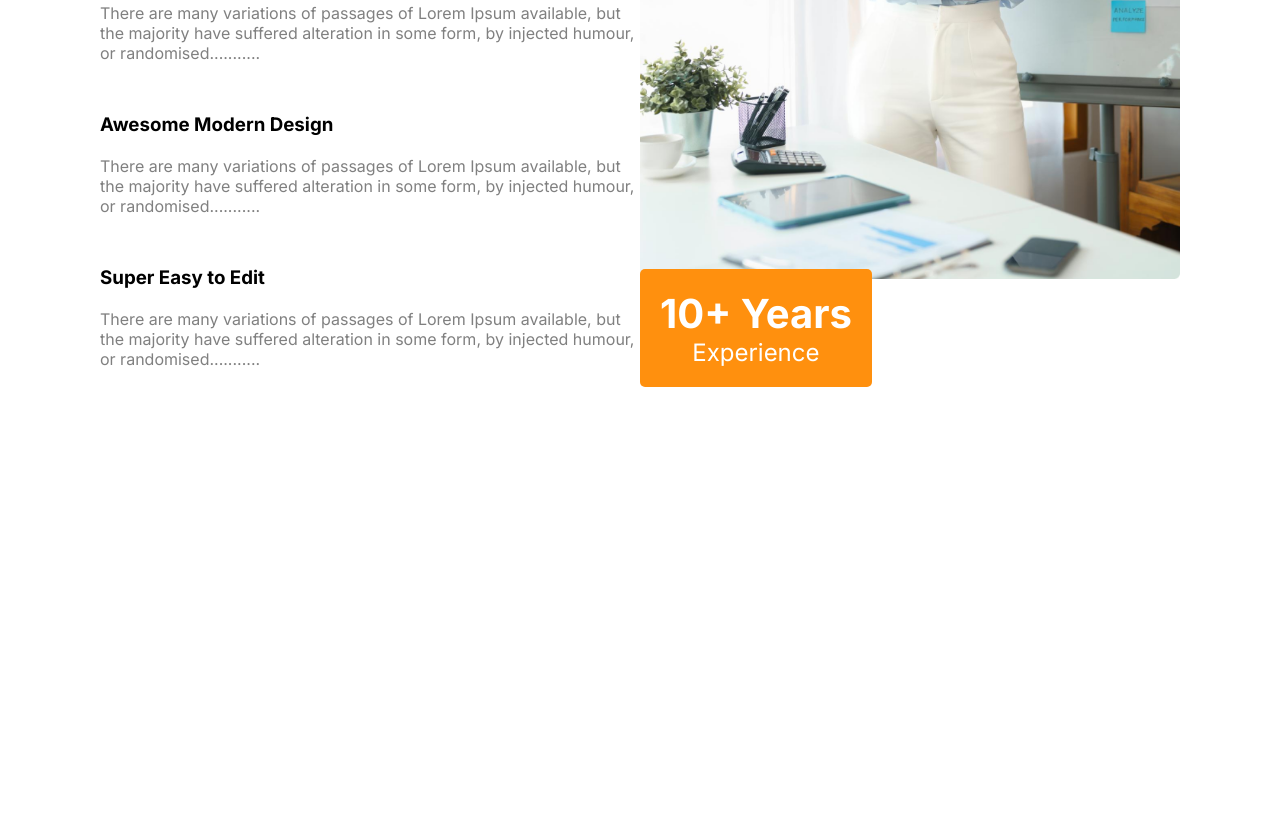
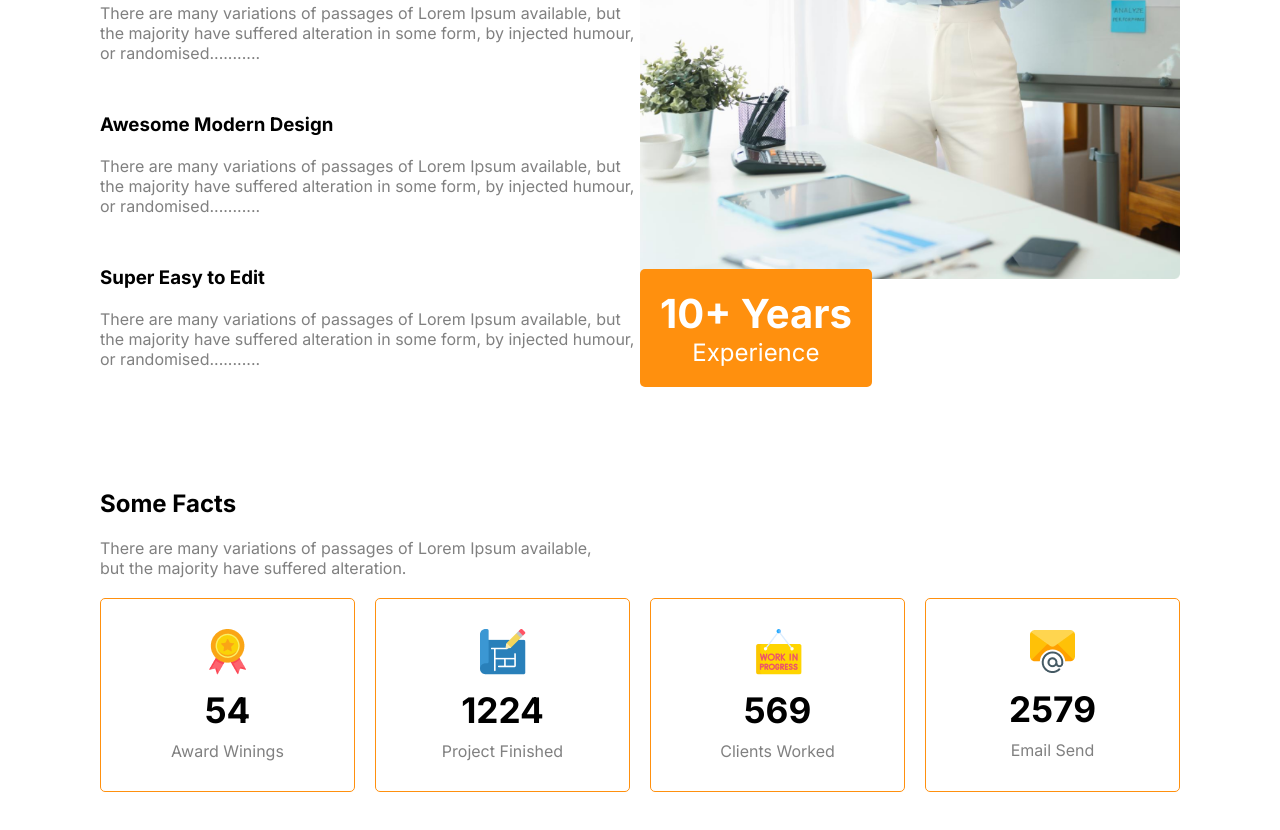
Before and after one commit to razikul-joni69/g3-architects, a plain HTML site: page index.html in a window 1280 px wide. Shown: the part 2232-3062 px from the top of the page. Before the commit the page ends 2721 px from the top, so only its background shows below. Drawn offline with Linux system fonts and the light colour scheme.

Commit message:
make achievment section

```diff
--- a/index.html
+++ b/index.html
@@ -122,5 +122,38 @@
             </div>
         </section>
         <!-- More Features Section End  -->
+
+        <!-- Our Achivement Section Start  -->
+        <section id="our_achievment">
+            <h2>Some Facts</h2>
+            <p>
+                There are many variations of passages of Lorem Ipsum available,
+                <br />
+                but the majority have suffered alteration.
+            </p>
+            <div class="achievments">
+                <div class="card">
+                    <img src="assets/images/icons/ribon.png" alt="" />
+                    <h3>54</h3>
+                    <p>Award Winings</p>
+                </div>
+                <div class="card">
+                    <img src="assets/images/icons/projects.png" alt="" />
+                    <h3>1224</h3>
+                    <p>Project Finished</p>
+                </div>
+                <div class="card">
+                    <img src="assets/images/icons/customers.png" alt="" />
+                    <h3>569</h3>
+                    <p>Clients Worked</p>
+                </div>
+                <div class="card">
+                    <img src="assets/images/icons/email.png" alt="" />
+                    <h3>2579</h3>
+                    <p>Email Send</p>
+                </div>
+            </div>
+        </section>
+        <!-- Our Achivement Section End  -->
     </body>
 </html>
--- a/styles/style.css
+++ b/styles/style.css
@@ -128,3 +128,41 @@ ul > li {
     text-align: center;
 }
 /* More Features Section End  */
+
+/* Our Achievment Section Start  */
+#our_achievment {
+    margin: 100px;
+}
+.achievments {
+    display: grid;
+    grid-template-columns: repeat(4, 1fr);
+    gap: 20px;
+}
+.card {
+    text-align: center;
+    padding: 30px 50px;
+    border: 1px solid #ff900e;
+    display: inline-block;
+    border-radius: 5px;
+    transition: background-color 1s, color 1s;
+}
+.card:hover {
+    background-color: #eea047;
+    color: white;
+    cursor: pointer;
+}
+.card p {
+    padding: 0;
+    margin: 0;
+    transition: color 1s;
+}
+.card:hover p {
+    color: white;
+    padding: 0;
+    margin: 0;
+}
+.card h3 {
+    font-size: 2.2rem;
+    padding: 10px 0;
+}
+/* Our Achievment Section End  */
```
